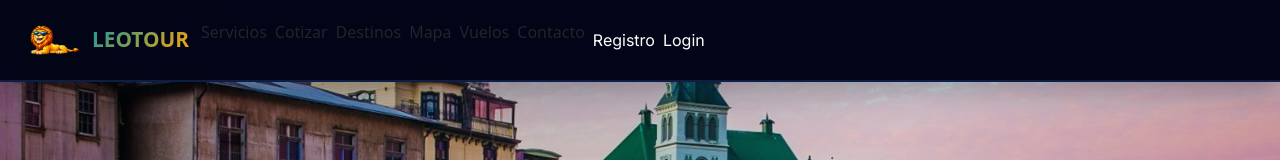
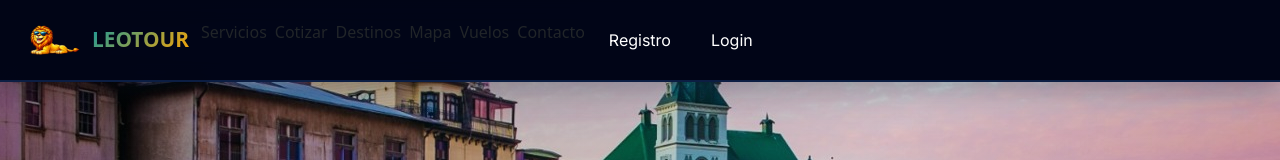
Before and after one commit to bryanleonardoj/src, a website: page src/main.html in a window 1280 px wide. Shown: the top 160 px of the page. Drawn offline with nearby package versions, Linux system fonts and the light colour scheme.

Commit message:
Fix: Igualar estilos de todos los nav-links (Registro y Login con mismo disenio)

```diff
--- a/src/css/styles.css
+++ b/src/css/styles.css
@@ -2012,13 +2012,16 @@ textarea:focus {
 	cursor: pointer;
 	font-family: 'Inter', sans-serif;
 	font-size: 1rem;
-	padding: 8px 0;
+	padding: 8px 16px;
 	transition: all 0.3s ease;
+	text-decoration: none;
+	display: inline-block;
 }
 
 .nav-link.btn-registro:hover,
 .nav-link.btn-login:hover {
 	color: #FFA500;
+	background: rgba(255, 165, 0, 0.1);
 }
 
 /* SECCIÓN CONTACTO MEJORADA */
```
